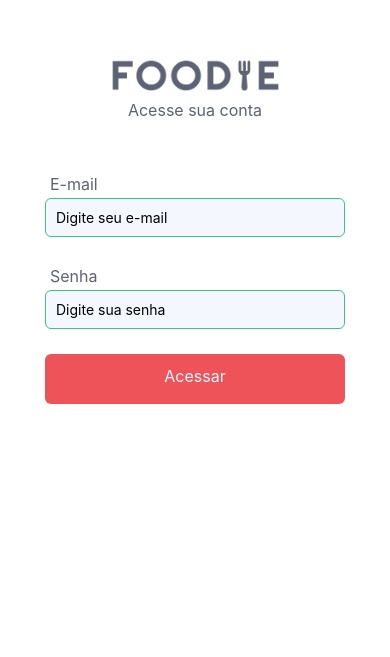
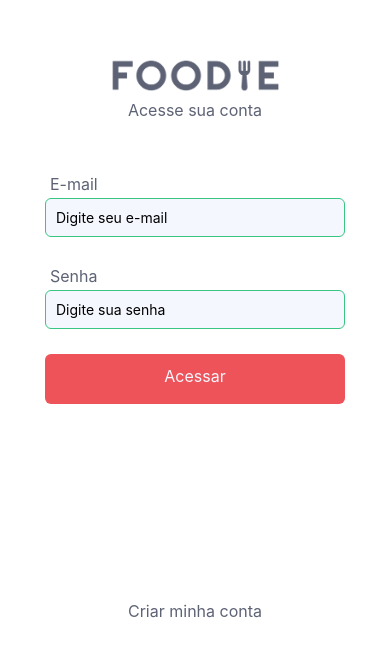
Before and after one commit to Marcos9868/foodie-mobile-lesson, a React Native app: screen / in a window 390 px wide. Shown: the part 183-840 px from the top of the page. Built offline with nearby package versions, Linux system fonts and the light colour scheme.

Commit message:
feat: add link of register

```diff
--- a/src/screens/login/Login.jsx
+++ b/src/screens/login/Login.jsx
@@ -1,4 +1,4 @@
-import { View } from "react-native";
+import { Text, TouchableOpacity, View } from "react-native";
 import { styles } from "./styles";
 import Header from "../../components/header/Header";
 import Form from "../../components/form/Form";
@@ -26,6 +26,11 @@ export default function Login() {
                     <Button name="Acessar"/>
                 </View>
             </View>
+            <View style={styles.footer}>
+                <TouchableOpacity>
+                    <Text style={styles.footerText}>Criar minha conta</Text>
+                </TouchableOpacity>
+            </View>
         </View>
     );
 }
--- a/src/screens/login/styles.js
+++ b/src/screens/login/styles.js
@@ -8,11 +8,26 @@ export const styles = {
         justifyContent: 'center'
     },
     form: {
-        width: '100%',
-        marginBottom: 25
+        width: 300,
+        marginBottom: 25,
+        alignItems: 'center',
+        justifyContent: 'center'
     },
     formGroup: {
         width: '100%',
-        marginTop: 50
+        marginTop: 50,
+        alignItems: 'center'
+    },
+    footer: {
+        width: 300,
+        position: 'absolute',
+        bottom: 0,
+        marginBottom: 40,
+        alignItems: 'center'
+    },
+    footerText: {
+        textAlign: 'center',
+        color: colors.darkGray,
+        fontSize: fontSize.md
     }
 };
```
